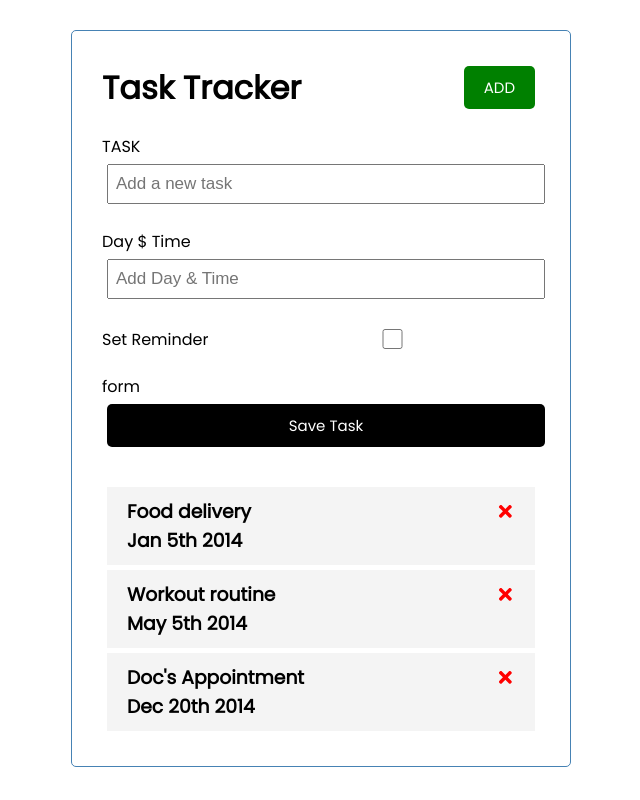
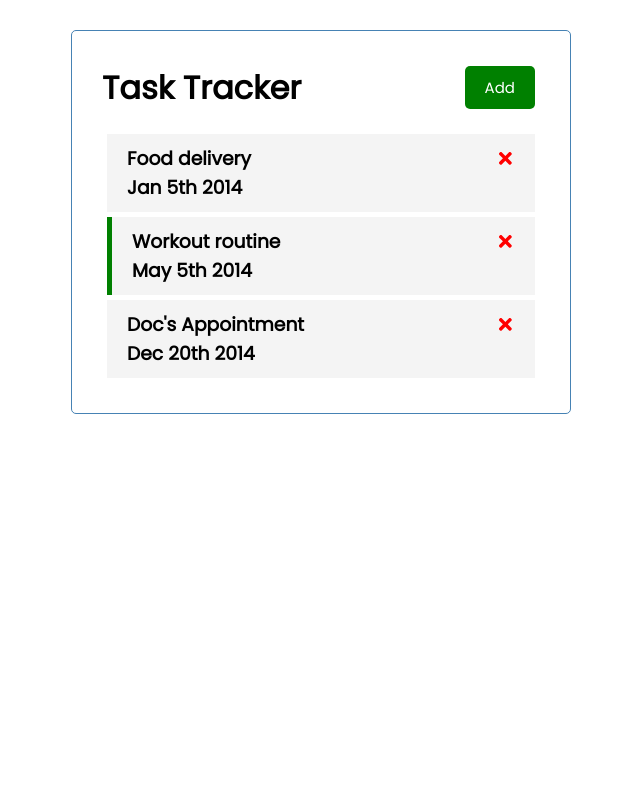
Before and after one commit to banga19/React-Tuts-, a React (Create React App) app: page / in a window 1280 px wide. Shown: the whole page, without its empty margins (319-959 px from the left). Built offline with nearby package versions, Linux system fonts and the light colour scheme; data requests are answered from the project's data file.

Commit message:
using json server as a mock backend

```diff
--- /dev/null
+++ b/db.json
@@ -0,0 +1,25 @@
+{
+  "tasks": [
+  {
+    "id": 1,
+    "text": "Food delivery",
+    "day": "Jan 5th 2014",
+    "reminder": false
+  },
+  {
+      "id": 2,
+      "text": "Workout routine",
+      "day": "May 5th 2014",
+      "reminder": true
+  },
+
+  {
+      "id": 3,
+      "text": "Doc's Appointment",
+      "day": "Dec 20th 2014",
+      "reminder": false
+  }
+
+
+  ]
+}
--- a/package.json
+++ b/package.json
@@ -6,6 +6,7 @@
     "@testing-library/jest-dom": "^5.16.2",
     "@testing-library/react": "^12.1.2",
     "@testing-library/user-event": "^13.5.0",
+    "json-server": "^0.17.0",
     "react": "^17.0.2",
     "react-dom": "^17.0.2",
     "react-icons": "^4.3.1",
@@ -16,7 +17,8 @@
     "start": "react-scripts start",
     "build": "react-scripts build",
     "test": "react-scripts test",
-    "eject": "react-scripts eject"
+    "eject": "react-scripts eject",
+    "server": "json-server --watch db.json --port 5000"
   },
   "eslintConfig": {
     "extends": [
--- a/src/App.js
+++ b/src/App.js
@@ -1,32 +1,41 @@
-import { useState } from 'react'
+import { useState, useEffect } from 'react'
 import React from 'react';
 import Header from './Components/Header'
 import Tasks from './Components/Tasks'
 import AddTask from './Components/AddTask'
 
+
 const App = () => {
 
+const[showAddTask, setShowAddTask] = useState(false) //<< is state used linked to the "addTaskButton"
+const [tasks, setTasks] = useState([])// code << is how STATE is used in react to manage data. it is immutable
 
-const [tasks, setTasks] = useState([ // code below is how STATE is used in react to manage data. it is immutable
-  {
-      id: 1,
-      text: "Food delivery",
-      day: 'Jan 5th 2014',
-      reminder: false,
-  },
-  {
-      id: 2,
-      text: "Workout routine",
-      day: 'May 5th 2014',
-      reminder: false,
-  },
-  {
-      id: 3,
-      text: "Doc's Appointment",
-      day: 'Dec 20th 2014',
-      reminder: false,
-  },
-])
+  useEffect(() => {
+    const getTasks = async () => {
+      const tasksFromServer = await fetchTasks()
+      setTasks(tasksFromServer)
+    }
+
+    getTasks()
+
+  }, [] /*dependancy array?? */)
+
+  // Fetch Tasks
+  const fetchTasks = async () => {
+    const res =  await fetch('https://localhost:5000/tasks')
+    const data =  await res.json()
+
+    return data
+  }
+
+  // Add task
+  const addTask = (task) => {
+    const id = Math.floor(Math.random() * 10000) + 1
+    const newTask = {id, ...task}
+    setTasks([...tasks, newTask]) //{...task} is used to summerise all the objects in taskComponentLevelState
+
+  }
+
 
   // Delete Task
   const deleteTask = (id) => {
@@ -46,8 +55,11 @@
 
   return(
   <div className='container'>
-    <Header />
-    <AddTask />
+    <Header onAdd={()=>
+      setShowAddTask(!showAddTask)} showAdd={showAddTask} /> {/* Prop(onAdd) is linked to a button in Header.js that is used to toggle the (AddTaskForm)*/}
+
+    { showAddTask && <AddTask onAdd={addTask} />} {/* && is a ternary operator used to check if condition is true without adding an else statement */}
+
     { tasks.length > 0 ?  (<Tasks tasks={ tasks }
     onDelete={deleteTask}
     onToggle={toggleReminder} />) : (
--- a/src/Components/AddTask.js
+++ b/src/Components/AddTask.js
@@ -1,19 +1,50 @@
+import { useState } from "react";
 
-const AddTask = () => {
+
+const AddTask = ( { onAdd } ) => {
+  const [text, setText] = useState('')
+  const [day, setDay] = useState('')
+  const [reminder, setReminder] = useState("fasle") // const [stateName, MethodToChangeTheBehaviorOfTheState] = useState('')
+
+
+  const onSubmit = (e) => {
+    e.preventDefault() //prevents app displaying info on the frontpage
+
+    if(!text) { // for validation  conditional to check if inputted value is equal to text.string
+        alert('Please Add a task of your choice')
+        return
+    }
+
+    onAdd({text, day, reminder})
+
+    // Code below clears the form after user input
+    setText('')
+    setDay('')
+    setReminder(false)
+
+  }
+
   return (
-    <form className="add-form">
+    <form className="add-form" onSubmit={onSubmit}>
         <div className="form-control">
             <label> TASK </label>
-            <input type='text' placeholder='Add a new task' />
+            <input type='text' placeholder='Add a new task'
+            value={text}
+            onChange={(e) => setText(e.target.value)} />
         </div>
         <div className="form-control">
             <label> Day $ Time </label>
-            <input type='text' placeholder='Add Day & Time' />
+            <input type='text' placeholder='Add Day & Time'
+            value={day}
+            onChange={(e) => setDay(e.target.value)}/>
         </div>
         <div className='form-control form-control-check'>
             <label> Set Reminder </label>
-            <input type='checkbox' />
-        </div>form
+            <input type='checkbox'
+            checked={reminder}
+            value={reminder}
+            onChange={(e) => setReminder(e.currentTarget.checked)} />
+        </div>
         <input type='submit'  value='Save Task' className='btn btn-block'/>
     </form>
 
--- a/src/Components/Button.js
+++ b/src/Components/Button.js
@@ -1,16 +1,18 @@
 import PropTypes from 'prop-types';
 
-const Button = ({color, text, onClick} /* < this is where props from Header.js are cought*/) => {
+const Button = ({color, text, onClick, } /* < this is where props from Header.js are cought*/) => {
 
   return (
-  <button onClick={onClick} style={{backgroundColor:'green'}} className='btn'>
+  <button onClick={onClick}
+  style={{backgroundColor:color}}
+  className='btn' >
     {text}
   </button>
   )
 };
 
 Button.defaultProps = {
-    color: 'steelblue',
+    color: 'green',
     text: "ADD"
 }
 
--- a/src/Components/Header.js
+++ b/src/Components/Header.js
@@ -3,16 +3,18 @@
 import Button from './Button';
 
 
-const Header = ({title}) => {
-    const onClick = () => {
-        console.log('click');
-    }
+const Header = ({title, onAdd, showAdd}) => {
   return(
   <header className='header'>
     <h1 /* <h1 style={HeadingStyle} */> {title} </h1>
-    <Button  onClick={onClick} /* props found and sent to Button.js *//>
-  </header>);
-};
+    <Button
+    color={showAdd ? 'red': 'green'}
+    onClick={onAdd}
+    text={showAdd ? 'Close' : 'Add' } /* if showAddTask is true, then display "close", else "add" */
+
+    /* props above are found and sent to Button.js *//>
+  </header>)
+}
 
 Header.defaultProps = {
     title: 'Task Tracker',
```
Also changed, not shown: 1 other file (tests, documents, lock files or other folders).
